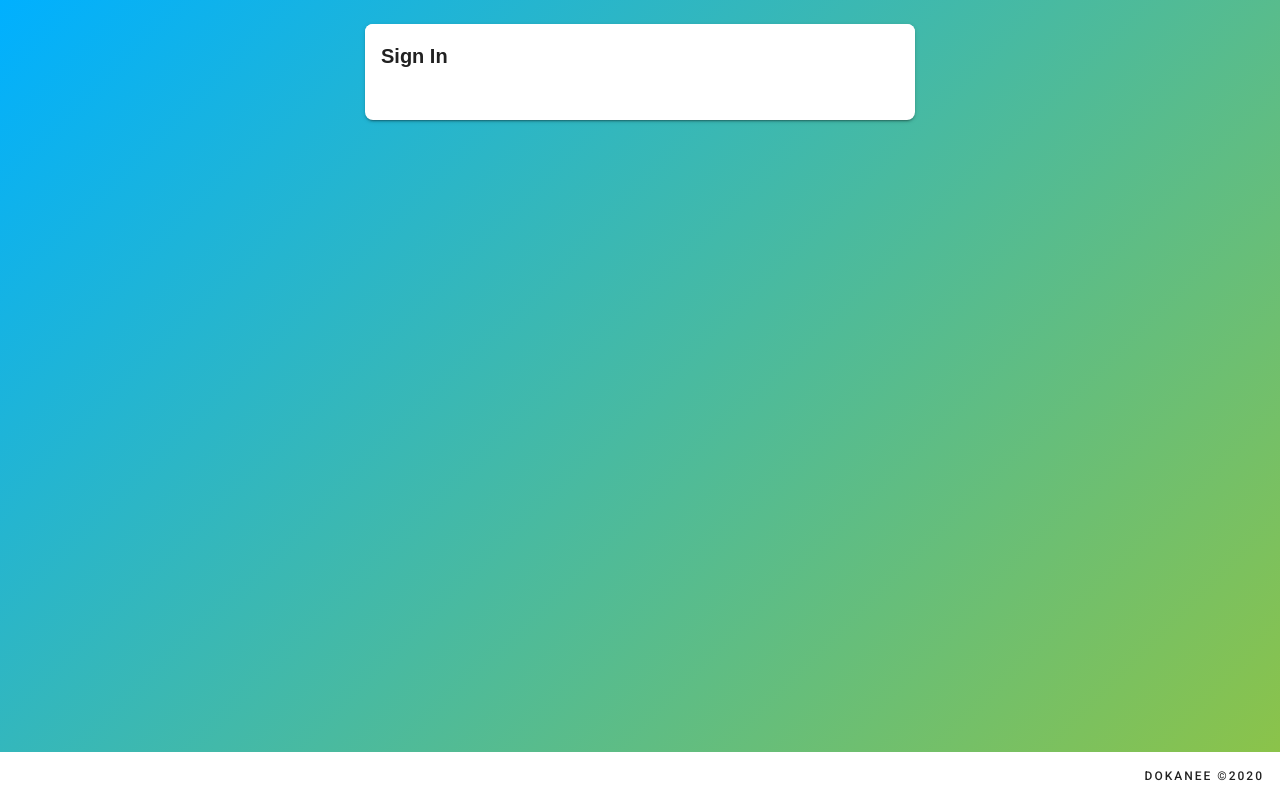
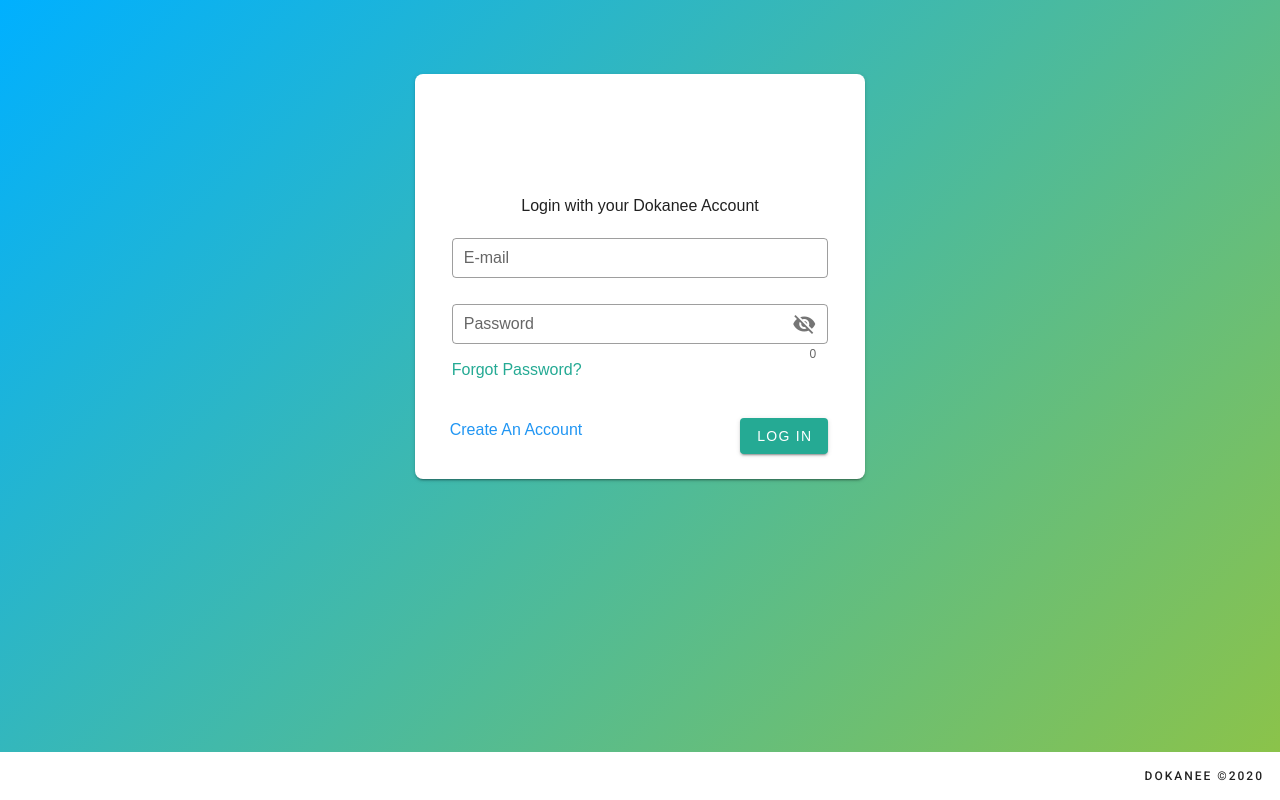
Before and after one commit to Dokanee/Dokanee-Frontend, a Vue app in the folder control panel/: page /tmp/signin in a window 1280 px wide. Built offline with nearby package versions, Linux system fonts and the light colour scheme.

Commit message:
update signin page

```diff
--- a/control panel/src/components/routes/signupsignin/DssSignIn.vue
+++ b/control panel/src/components/routes/signupsignin/DssSignIn.vue
@@ -1,14 +1,50 @@
 <template>
   <v-container class="full-height" fluid>
-    <v-row align="center" justify="center">
+    <v-row style="margin-top:3%; vertical-align: middle; !important" align="center" justify="center">
       <v-col cols="12" sm="8" md="8">
-        <v-card color="white" class="rounded-lg ma-auto" width="550" max-height="1000">
-          <v-toolbar flat class="pa-0">
-            <v-toolbar-title>
-              <b>Sign In</b>
-            </v-toolbar-title>
-          </v-toolbar>
+        <v-card color="white" class="rounded-lg ma-auto " width="450" max-height="1000" style="padding:2.5%; !important">
+         <div align="center">
+              <v-img max-width='200' min-width="170" aspect-ratio=".5" height='100' src='@/assets/logo.png'></v-img>
+              <p>Login with your Dokanee Account</p>
+        </div>
           <v-form ref="form" v-model="signIn" lazy-validation class="pa-4">
+            <v-row>
+              <v-col class="pb-0 pt-0">
+              <v-text-field dense
+                v-model="email"
+                :rules="emailRules"
+                label="E-mail"
+                required
+                outlined
+              ></v-text-field>
+              </v-col>
+            </v-row>
+
+            <v-row>
+              <v-col class="pb-0 pt-0">
+              <v-text-field
+            v-model="password"
+            :append-icon="showPassword ? 'mdi-eye' : 'mdi-eye-off'"
+            :rules="[rules.required, rules.min]"
+            :type="showPassword ? 'text' : 'password'"
+            name="input-10-1"
+            label="Password"
+            hint="At least 8 characters"
+            counter
+            outlined
+            dense
+            @click:append="showPassword = !showPassword"
+          ></v-text-field>
+              </v-col>
+            </v-row>
+            <a style="color:#25AA94;text-decoration: none;" href="">Forgot Password?</a>
+            <br/>
+            <br/>
+            <br/>
+            <v-row> <a style="color:#2196F3;text-decoration: none;margin-left:2.5%" href="/tmp/signup">Create An Account</a>    <v-col class="pb-0 pt-0">
+        <v-btn class="float-right" color="matgreen white--text">Log In</v-btn>
+     </v-col>
+   </v-row>
           </v-form>
         </v-card>
       </v-col>
@@ -19,11 +55,25 @@
 
 
 export default {
-    data(){
-        return {
-            signIn: null
+    data() {
+    return {
+      yourValue: 0,
+      showPassword : false,
+      showPassword2 : false,
+      password: "",
+      password2: "",
+       rules: {
+          required: value => !!value || 'Required.',
+          min: v => v.length >= 8 || 'Min 8 characters',
+          emailMatch: () => ('The email and password you entered don\'t match'),
         }
     }
+  },
+  watch: {
+    date(val) {
+      this.dateFormatted = this.formatDate(this.date);
+    },
+  },
 }
 </script>
 <style scoped>
```
Also changed, not shown: control panel/src/assets/logo.png, control panel/src/assets/logo5.png (added).
